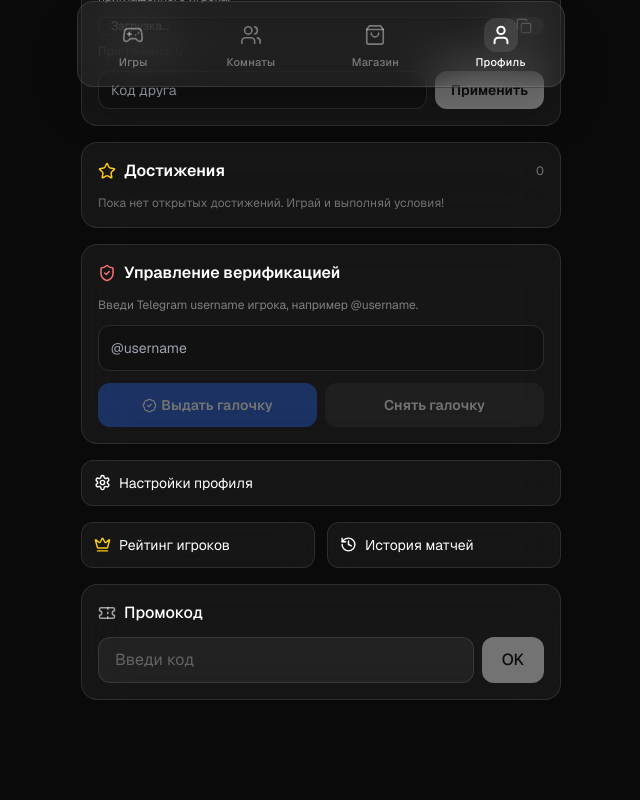
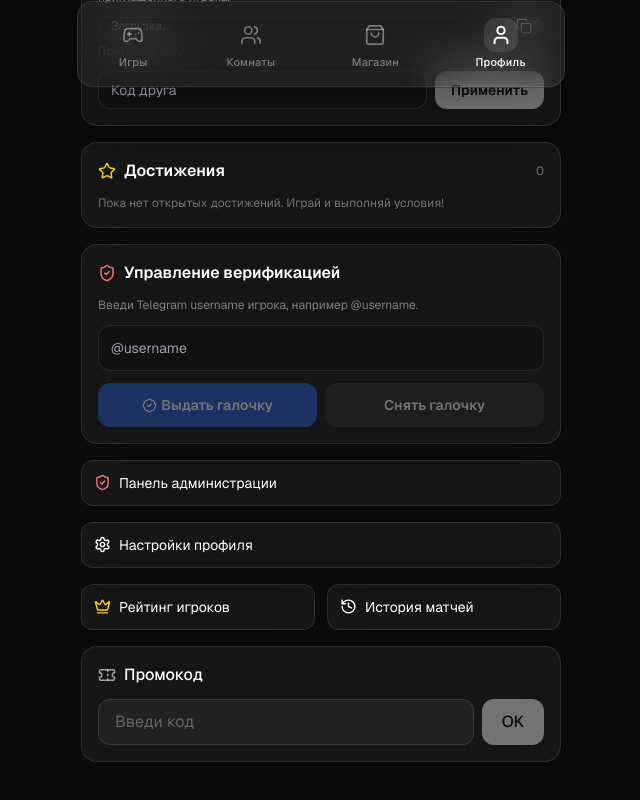
Before and after one commit to dozapsixoza1/gamehub, a Next.js app: page /profile in a window 1280 px wide. Shown: the part 701-1501 px from the top of the page, without its empty margins (319-959 px from the left). Built offline with nearby package versions, Linux system fonts and the light colour scheme.

Commit message:
feat: add admin panel entry to profile

```diff
--- a/src/app/(main)/profile/page.tsx
+++ b/src/app/(main)/profile/page.tsx
@@ -4,7 +4,7 @@ import Link from "next/link";
 import { useEffect, useState } from "react";
 import { useTelegram } from "@/components/layout/TelegramProvider";
 import { formatNumber } from "@/lib/utils";
-import { Coins, Gem, Trophy, Gamepad2, Ticket, Gift, Users, Star, History, Crown, Copy, Settings } from "lucide-react";
+import { Coins, Gem, Trophy, Gamepad2, Ticket, Gift, Users, Star, History, Crown, Copy, Settings, ShieldCheck } from "lucide-react";
 import { PlayerBadges } from "@/components/players/PlayerBadges";
 import { VerificationManager } from "@/components/players/VerificationManager";
 
@@ -131,6 +131,7 @@ export default function ProfilePage() {
       </section>
 
       <VerificationManager />
+      <Link href="/admin" className="glass rounded-xl p-3 flex items-center gap-2 text-sm text-white"><ShieldCheck size={17} className="text-red-400" />Панель администрации</Link>
 
       <Link href="/settings" className="glass rounded-xl p-3 flex items-center gap-2 text-sm text-white"><Settings size={17}/>Настройки профиля</Link>
 
```
